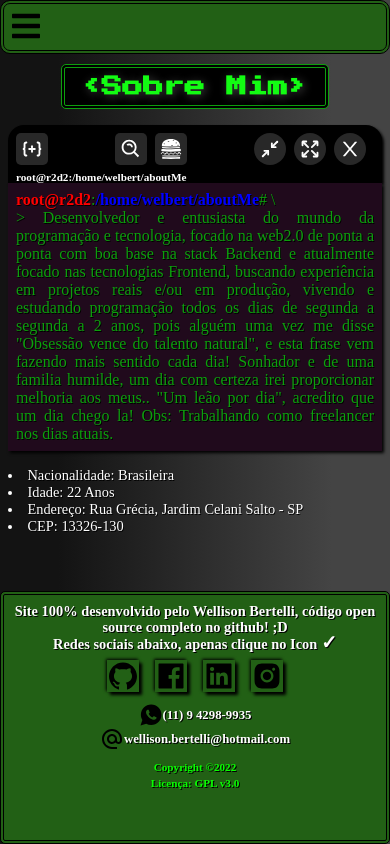
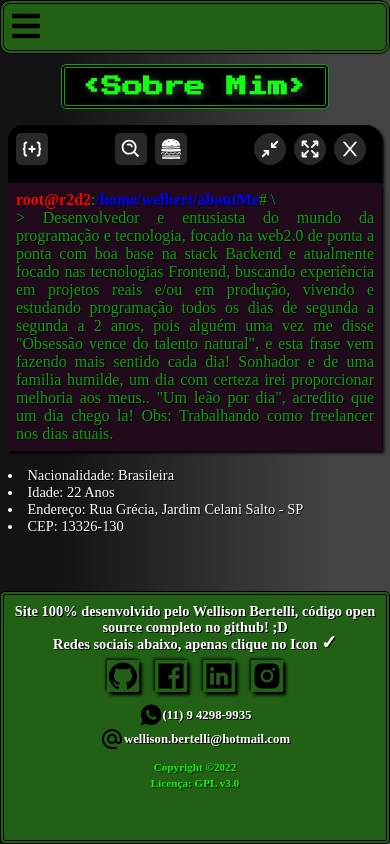
Before and after one commit to WelBert-dev/firstPortifolioHeroku-2022, a React (Create React App) app: page /aboutMe in a window 390 px wide. Built offline with nearby package versions, Linux system fonts and the light colour scheme; a web font is replaced by a local one.

Commit message:
desabilita caminho terminal em mobile

```diff
--- a/src/screens/AboutMeScreen.css
+++ b/src/screens/AboutMeScreen.css
@@ -145,7 +145,6 @@
     }
 
     .main-sobre--shellHead > span{
-        position: absolute;
-        margin-bottom: -1rem;
+        display: none;
     }
 }
```
